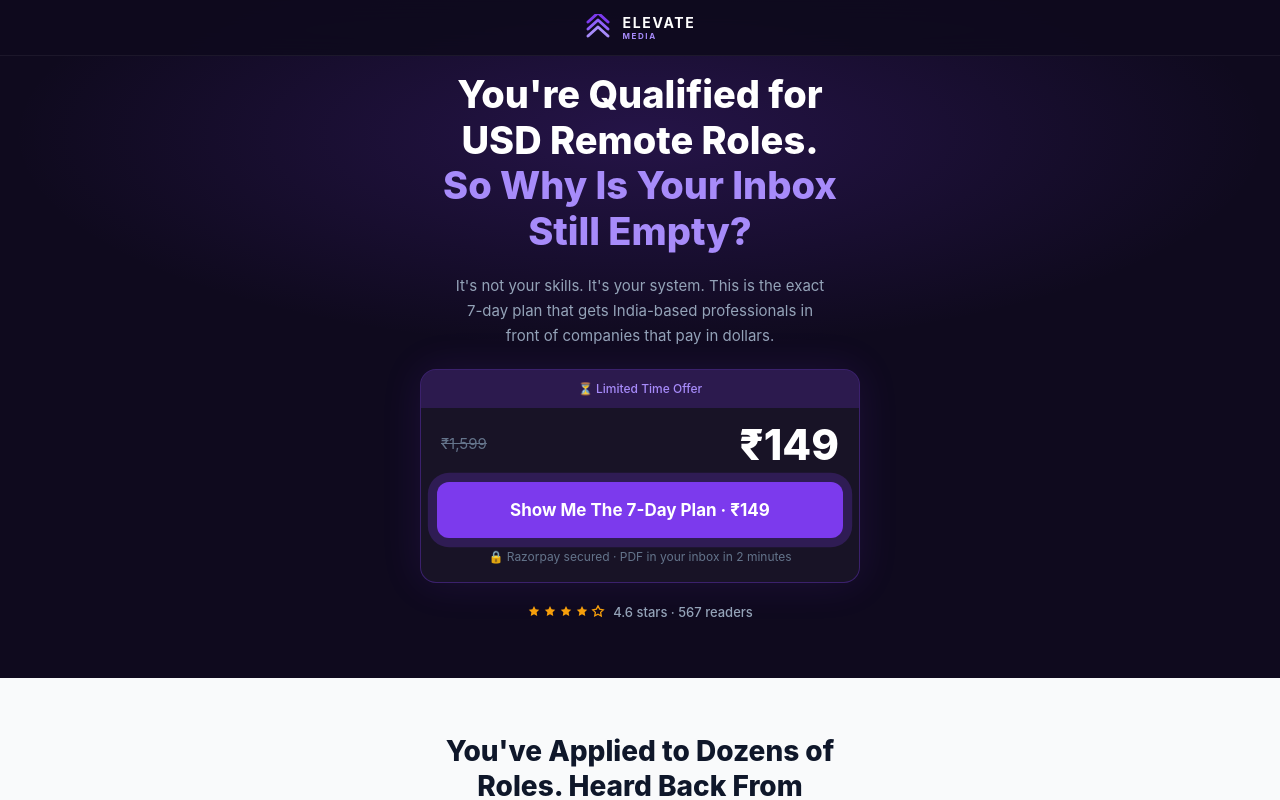
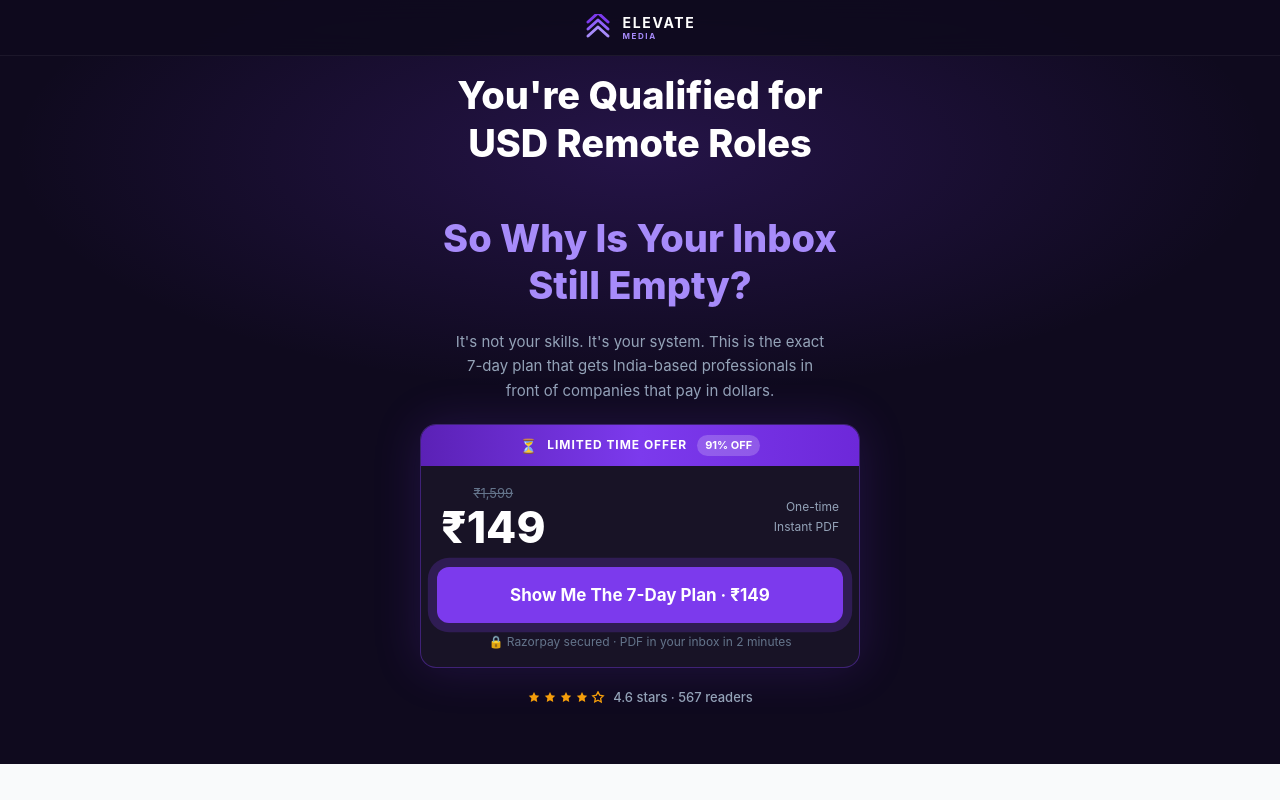
Before and after one commit to elevatemedia159/remote-work-playbook, a Next.js app: page / in a window 1280 px wide. Shown: the top 800 px of the page. Built offline with nearby package versions, Linux system fonts and the light colour scheme.

Commit message:
Remove full stop from headline, add spacing between lines; redesign Limited Time Offer banner
Co-Authored-By: Claude Sonnet 4.6 <noreply@anthropic.com>

```diff
--- a/src/app/page.tsx
+++ b/src/app/page.tsx
@@ -74,8 +74,9 @@ function Hero() {
       <div style={{ position: "relative", zIndex: 1, width: "100%", maxWidth: 440, display: "flex", flexDirection: "column", alignItems: "center", gap: 20 }}>
 
         {/* Headline */}
-        <h1 style={{ fontWeight: 800, fontSize: "clamp(26px, 6.5vw, 38px)", lineHeight: 1.2, color: "#ffffff", margin: 0 }}>
-          You&apos;re Qualified for USD Remote Roles.<br />
+        <h1 style={{ fontWeight: 800, fontSize: "clamp(26px, 6.5vw, 38px)", lineHeight: 1.25, color: "#ffffff", margin: 0 }}>
+          You&apos;re Qualified for USD Remote Roles
+          <br /><br />
           <span style={{ color: "#a78bfa" }}>So Why Is Your Inbox Still Empty?</span>
         </h1>
 
@@ -88,20 +89,34 @@ function Hero() {
         <div style={{
           width: "100%",
           backgroundColor: "rgba(255,255,255,0.04)",
-          border: "1px solid rgba(124,58,237,0.35)",
+          border: "1px solid rgba(124,58,237,0.4)",
           borderRadius: 16, overflow: "hidden",
-          boxShadow: "0 0 40px rgba(124,58,237,0.12)",
+          boxShadow: "0 0 48px rgba(124,58,237,0.18)",
         }}>
+          {/* Limited Time Offer banner */}
           <div style={{
-            display: "flex", alignItems: "center", justifyContent: "center",
-            padding: "10px 20px", backgroundColor: "rgba(124,58,237,0.2)",
+            background: "linear-gradient(90deg, #5b21b6 0%, #7c3aed 50%, #6d28d9 100%)",
+            padding: "10px 20px",
+            display: "flex", alignItems: "center", justifyContent: "center", gap: 10,
           }}>
-            <span style={{ fontWeight: 500, fontSize: 12, color: "#a78bfa" }}>⏳ Limited Time Offer</span>
+            <span style={{ fontSize: 14 }}>⏳</span>
+            <span style={{ fontWeight: 700, fontSize: 12, color: "#ffffff", letterSpacing: "0.08em", textTransform: "uppercase" }}>Limited Time Offer</span>
+            <span style={{
+              backgroundColor: "rgba(255,255,255,0.2)", color: "#ffffff",
+              fontWeight: 700, fontSize: 11, borderRadius: 999, padding: "2px 8px",
+            }}>91% OFF</span>
           </div>
 
-          <div style={{ display: "flex", alignItems: "center", justifyContent: "space-between", padding: "16px 20px 4px" }}>
-            <span style={{ fontWeight: 400, fontSize: 15, color: "#64748b", textDecoration: "line-through" }}>&#8377;1,599</span>
-            <span style={{ fontWeight: 800, fontSize: 42, color: "#ffffff", lineHeight: 1 }}>&#8377;{price}</span>
+          {/* Price row */}
+          <div style={{ display: "flex", alignItems: "center", justifyContent: "space-between", padding: "18px 20px 6px" }}>
+            <div>
+              <p style={{ margin: 0, fontWeight: 400, fontSize: 13, color: "#64748b", textDecoration: "line-through" }}>&#8377;1,599</p>
+              <p style={{ margin: "2px 0 0", fontWeight: 800, fontSize: 44, color: "#ffffff", lineHeight: 1 }}>&#8377;{price}</p>
+            </div>
+            <div style={{ textAlign: "right" }}>
+              <p style={{ margin: 0, fontSize: 12, color: "#94a3b8", fontWeight: 400 }}>One-time</p>
+              <p style={{ margin: "2px 0 0", fontSize: 12, color: "#94a3b8", fontWeight: 400 }}>Instant PDF</p>
+            </div>
           </div>
 
           <div style={{ padding: "12px 16px 16px" }}>
```
